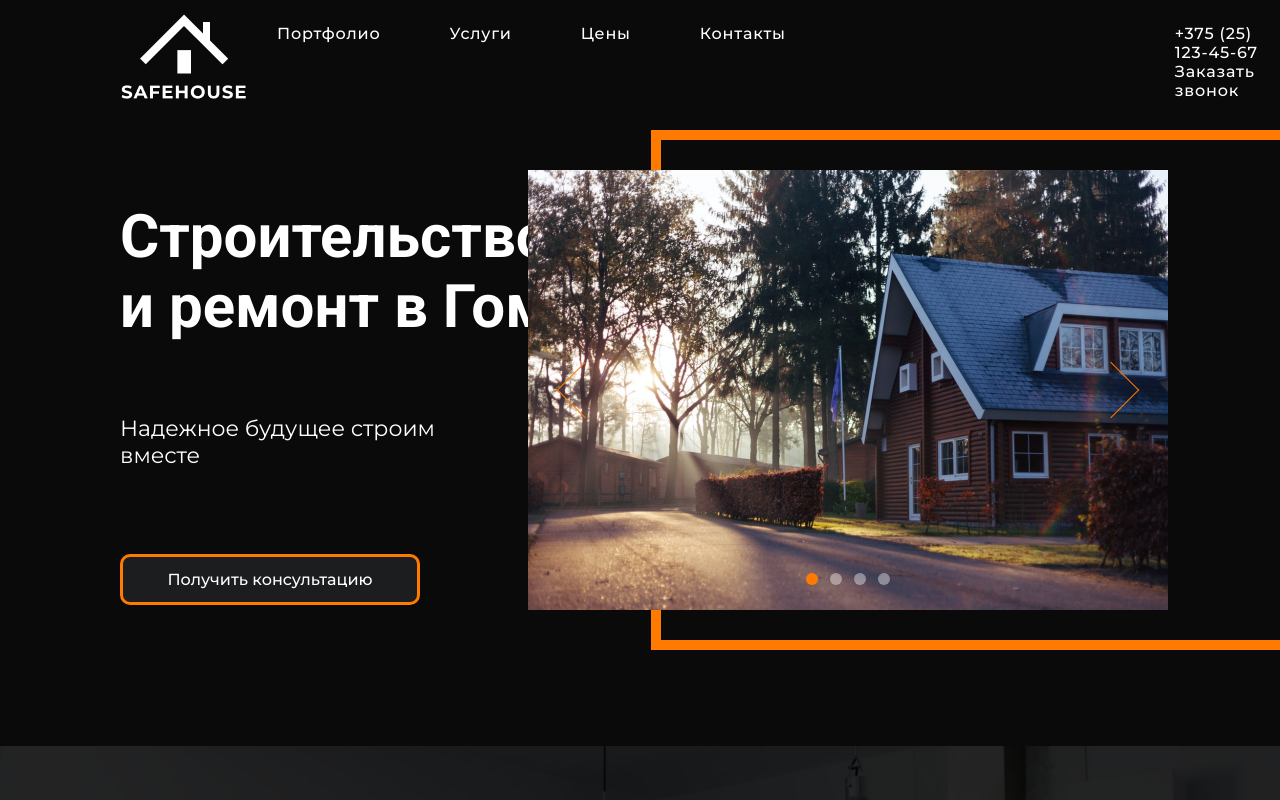
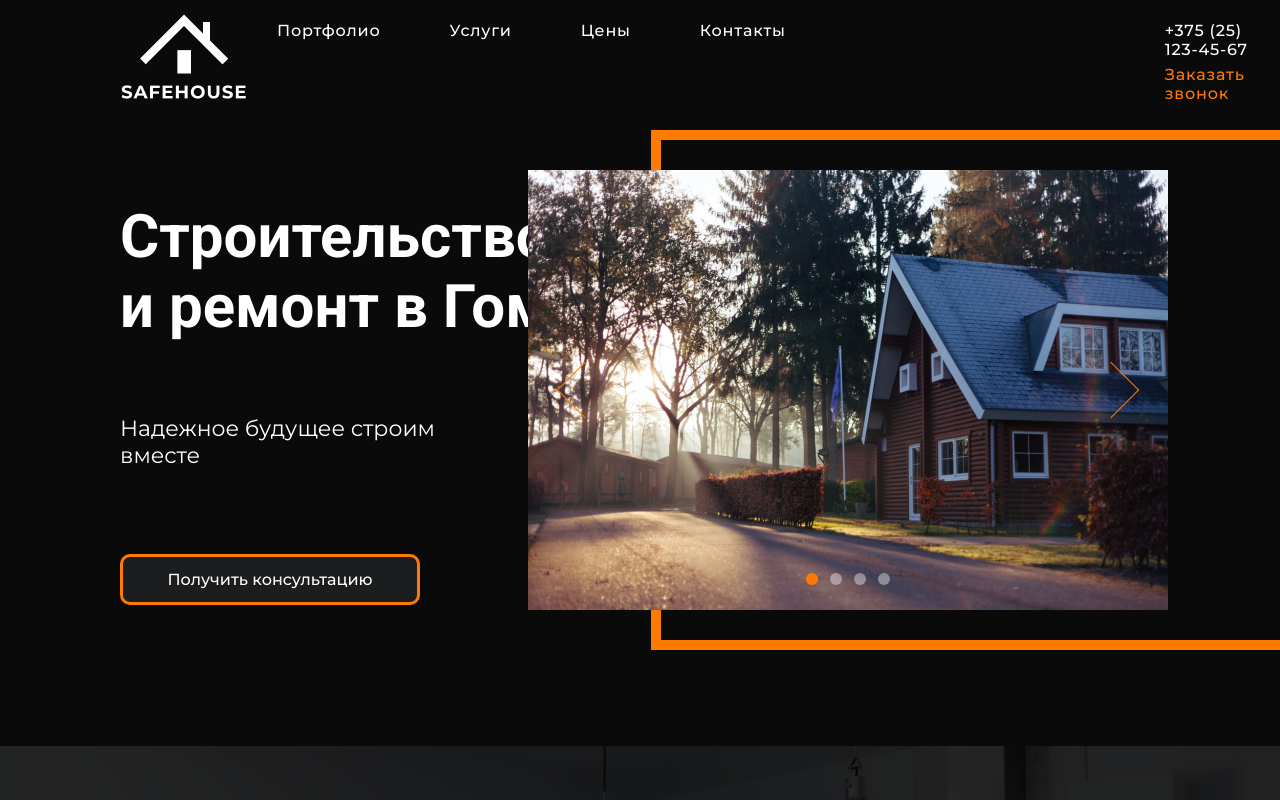
Before and after one commit to 34admal/Portfolio, a React (Create React App) app in the folder homel_build_site/: page / in a window 1280 px wide. Shown: the top 800 px of the page. Built offline with nearby package versions, Linux system fonts and the light colour scheme.

Commit message:
feat: complete header color styling and pixel perfect compliance

```diff
--- a/homel_build_site/src/components/Header.jsx
+++ b/homel_build_site/src/components/Header.jsx
@@ -8,16 +8,25 @@ function Header() {
 
       <nav className={styles.nav}>
         <ul>
-          <li className={styles.navLink}>Портфолио</li>
-          <li className={styles.navLink}>Услуги</li>
-          <li className={styles.navLink}>Цены</li>
-          <li className={styles.navLink}>Контакты</li>
+
+          <li className={styles.navLink}>
+            <a href="#portfolio">Портфолио</a>
+          </li>
+          <li className={styles.navLink}>
+            <a href="#services">Услуги</a>
+          </li>
+          <li className={styles.navLink}>
+            <a href="#prices">Цены</a>
+          </li>
+          <li className={styles.navLink}>
+            <a href="#contacts">Контакты</a>
+          </li>
 
 
           <li className={styles.contactsBlock}>
-      <span className={styles.phone}>+375 (25) 123-45-67</span>
-      <span className={styles.callback}>Заказать звонок</span>
-    </li>
+            <span className={styles.phone}>+375 (25) 123-45-67</span>
+            <span className={styles.callback}>Заказать звонок</span>
+          </li>
         </ul>
       </nav>
     </header>
--- a/homel_build_site/src/components/header.module.css
+++ b/homel_build_site/src/components/header.module.css
@@ -40,5 +40,20 @@ ul li {
   display: flex;
   flex-direction: column;
   align-items: flex-end;
-  margin-left: 320px;
+  margin-left: 310px;
 }
+.callback {
+  margin-top: 6px;
+  color: #ff7a00;
+}
+
+.navLink a {
+  color: inherit;
+  text-decoration: none;
+  display: inline-block;
+}
+
+
+.navLink a:hover {
+  opacity: 0.8;
+}
```
